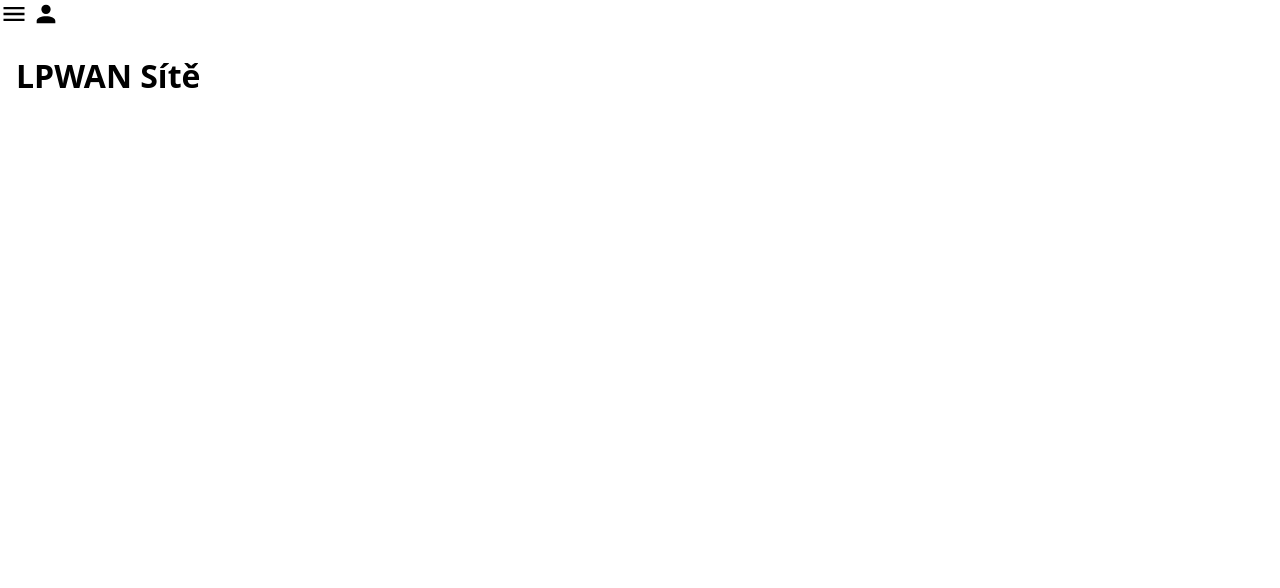
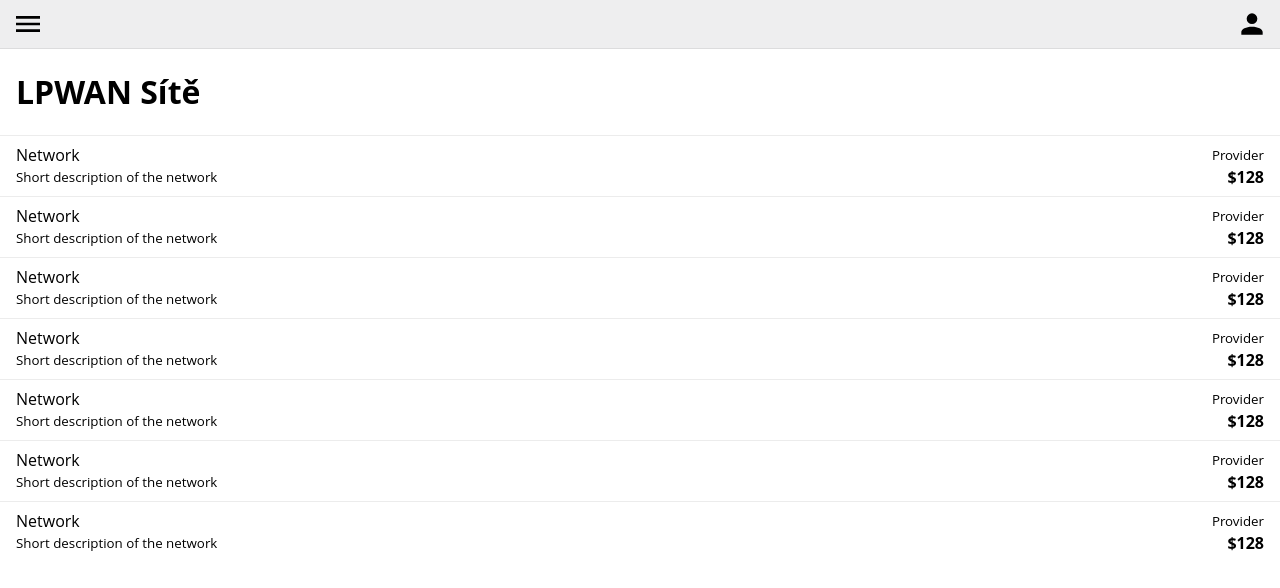
Before and after one commit to jakub747/LPWANPortal, a React (Create React App) app: page /networks in a window 1280 px wide. Shown: the top 588 px of the page. Built offline with nearby package versions, Linux system fonts and the light colour scheme.

Commit message:
úprava sémantiky, vertical stack

```diff
--- a/src/components/banner.js
+++ b/src/components/banner.js
@@ -12,7 +12,7 @@ export default function Banner({ title, message, className, children, ...rest })
     return <article className={`banner ${className}`} {...rest}>
         <section>
             {title && <label>{title}</label>}
-            {message && <span>{message}</span>}
+            {message && <p>{message}</p>}
         </section>
         {children}
     </article>
--- a/src/components/card.js
+++ b/src/components/card.js
@@ -18,7 +18,7 @@ export default function Card({ title, message, img, className, children, ...rest
         {...rest}
     >
         {title && <label>{title}</label>}
-        {message && <span>{message}</span>}
+        {message && <p>{message}</p>}
         {/* {img && <img src={img} />} */}
         {children}
     </article>
--- a/src/components/header.js
+++ b/src/components/header.js
@@ -9,8 +9,15 @@ import CustomIcon from './icon';
 function Header() {
 
     return <header>
-        <CustomIcon name={`mdiMenu`} />
-        <CustomIcon name={`mdiAccount`} />
+        <section>
+            <CustomIcon name={`mdiMenu`} />
+        </section>
+        <section>
+
+        </section>
+        <section>
+            <CustomIcon name={`mdiAccount`} />
+        </section>
     </header>
 }
 
--- /dev/null
+++ b/src/components/listItem.js
@@ -0,0 +1,18 @@
+import React, { } from 'react';
+
+/**
+ * List item component
+ * Child component of a verticaly srollable stack
+ * @param {*} param0
+ * @returns
+ */
+export default function ListItem({ className, children, ...rest }) {
+
+
+    return <article
+        className={`list_item ${className}`}
+        {...rest}
+    >
+        {children}
+    </article>
+}
--- /dev/null
+++ b/src/components/verticalStack.js
@@ -0,0 +1,16 @@
+import React, { } from 'react';
+
+/**
+ * Horizontaly scrollable component with a title
+ * @param {*} param0
+ * @returns
+ */
+export default function VerticalStack({ title, className, children, ...rest }) {
+
+    return <>
+        {title && <h3>{title}</h3>}
+        <section className={`vertical_stack ${className}`} {...rest}>
+            {children}
+        </section>
+    </>
+}
--- a/src/pages/Networks.js
+++ b/src/pages/Networks.js
@@ -1,5 +1,52 @@
 import React, { useEffect, useState } from 'react';
 import Header from '../components/header';
+import ListItem from '../components/listItem';
+import VerticalStack from '../components/verticalStack';
+
+let testData = [
+    {
+        name: `Network`,
+        desc: `Short description of the network`,
+        provider: `Provider`,
+        price: 128
+    },
+    {
+        name: `Network`,
+        desc: `Short description of the network`,
+        provider: `Provider`,
+        price: 128
+    },
+    {
+        name: `Network`,
+        desc: `Short description of the network`,
+        provider: `Provider`,
+        price: 128
+    },
+    {
+        name: `Network`,
+        desc: `Short description of the network`,
+        provider: `Provider`,
+        price: 128
+    },
+    {
+        name: `Network`,
+        desc: `Short description of the network`,
+        provider: `Provider`,
+        price: 128
+    },
+    {
+        name: `Network`,
+        desc: `Short description of the network`,
+        provider: `Provider`,
+        price: 128
+    },
+    {
+        name: `Network`,
+        desc: `Short description of the network`,
+        provider: `Provider`,
+        price: 128
+    },
+]
 
 /**
  * Page displaying a list of LPWAN networks
@@ -7,7 +54,7 @@ import Header from '../components/header';
  */
 export default function Networks() {
 
-    const [data, setData] = useState(null)
+    const [data, setData] = useState(testData)
 
     // on component mount
     useEffect(() => {
@@ -19,6 +66,12 @@ export default function Networks() {
         <Header />
         <main>
             <h1>LPWAN Sítě</h1>
+            <VerticalStack>
+                {data?.map((item, id) => <ListItem>
+                    <div><label>{item.name}</label><small>{item.provider}</small></div>
+                    <div><small>{item.desc}</small><strong>{`$${item.price}`}</strong></div>
+                </ListItem>)}
+            </VerticalStack>
         </main>
         <footer>
 
--- a/src/styles/general.scss
+++ b/src/styles/general.scss
@@ -41,6 +41,22 @@ body,
 header {
     position: sticky;
     top: 0;
+    height: 48px;
+    display: flex;
+    justify-content: space-between;
+    // background: var(--darken);
+    // backdrop-filter: blur(6px);
+    background: var(--elevated);
+    border-bottom: 0.5px solid var(--border);
+
+    section {
+        height: 100%;
+    }
+
+    .icon {
+        margin: auto 4px;
+        padding: 8px;
+    }
 }
 main {
     h1,
@@ -69,27 +85,51 @@ a:active.button {
     text-decoration: none;
 }
 
+.card {
+    padding: 8px;
+    display: flex;
+    flex-direction: column;
+    background: var(--elevated);
+    border-radius: 12px;
+}
+
 .horizontal_stack {
     display: flex;
     overflow-x: scroll;
-}
 
     .card {
         margin-left: 16px;
-    padding: 8px;
         height: 200px;
         min-width: 100px;
-    display: flex;
-    flex-direction: column;
         justify-content: flex-end;
 
-    background: var(--elevated);
-    border-radius: 12px;
         label {
         }
-    span {
+        p {
         }
         img {
+        }
+    }
+    .card:last-of-type {
+        margin-right: 16px;
+    }
+}
+
+.vertical_stack {
+    .list_item {
+        padding: 8px 16px;
+        border-top: 1px solid var(--border);
+
+        div {
+            display: flex;
+            justify-content: space-between;
+
+            label,
+            strong,
+            small {
+                margin: auto 0;
+            }
+        }
     }
 }
 
@@ -110,7 +150,7 @@ a:active.button {
             font-weight: bold;
             text-align: center;
         }
-        span {
+        p {
             text-align: center;
         }
     }
@@ -121,10 +161,8 @@ a:active.button {
 }
 
 .icon {
-    width: 28px;
-    height: 28px;
-    margin: auto 0;
-    margin-right: 4px;
+    width: 32px;
+    height: 32px;
     path {
         fill: var(--accent) !important;
     }
--- a/src/styles/variables.scss
+++ b/src/styles/variables.scss
@@ -2,6 +2,8 @@ body {
     //base colors
     --base: rgba(255, 255, 255, 1);
     --elevated: rgba(238, 238, 239, 1);
+    --lighten: rgba(255, 255, 255, 0.1);
+    --darken: rgba(0, 0, 0, 0.1);
 
     //system accents
     --blue: #2f7bff;
```
Lines whose indentation alone changed are shown as unchanged.
